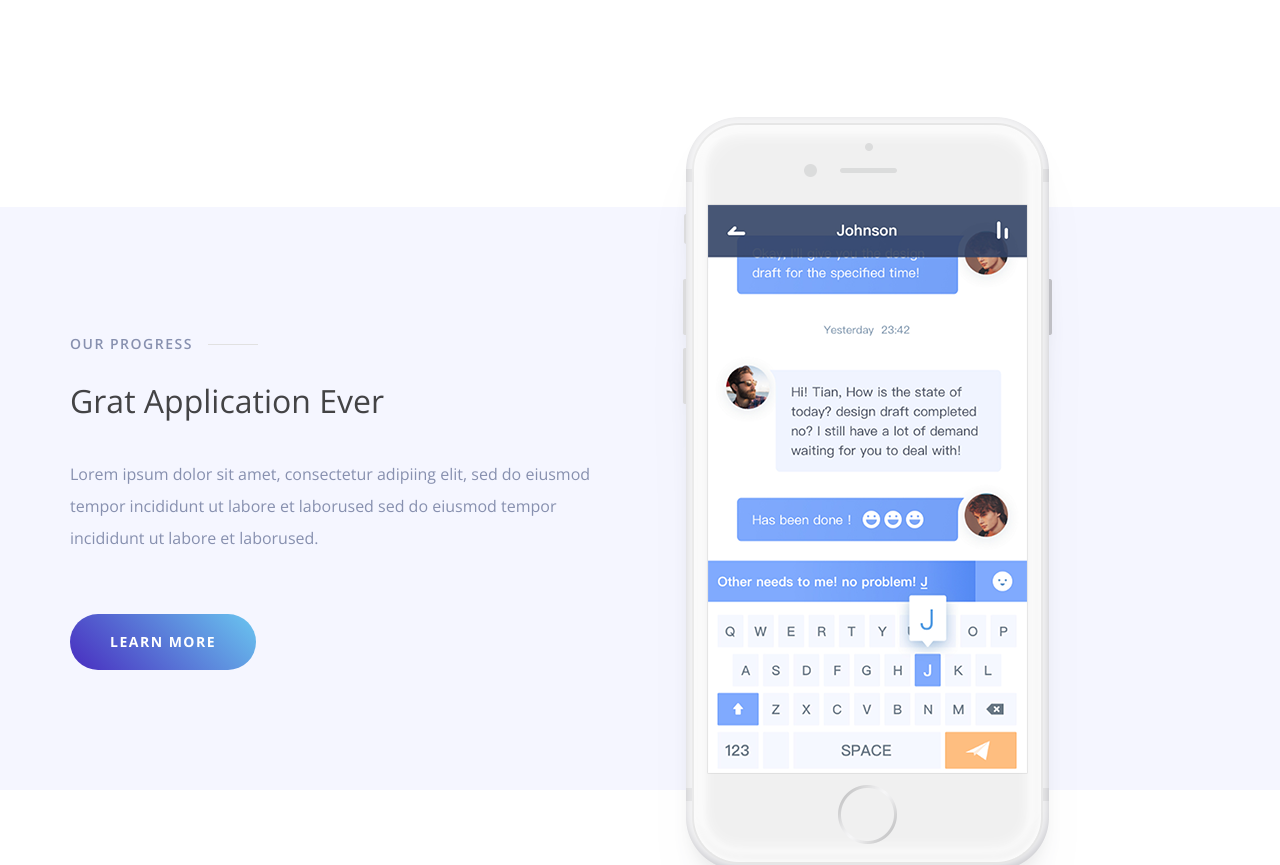
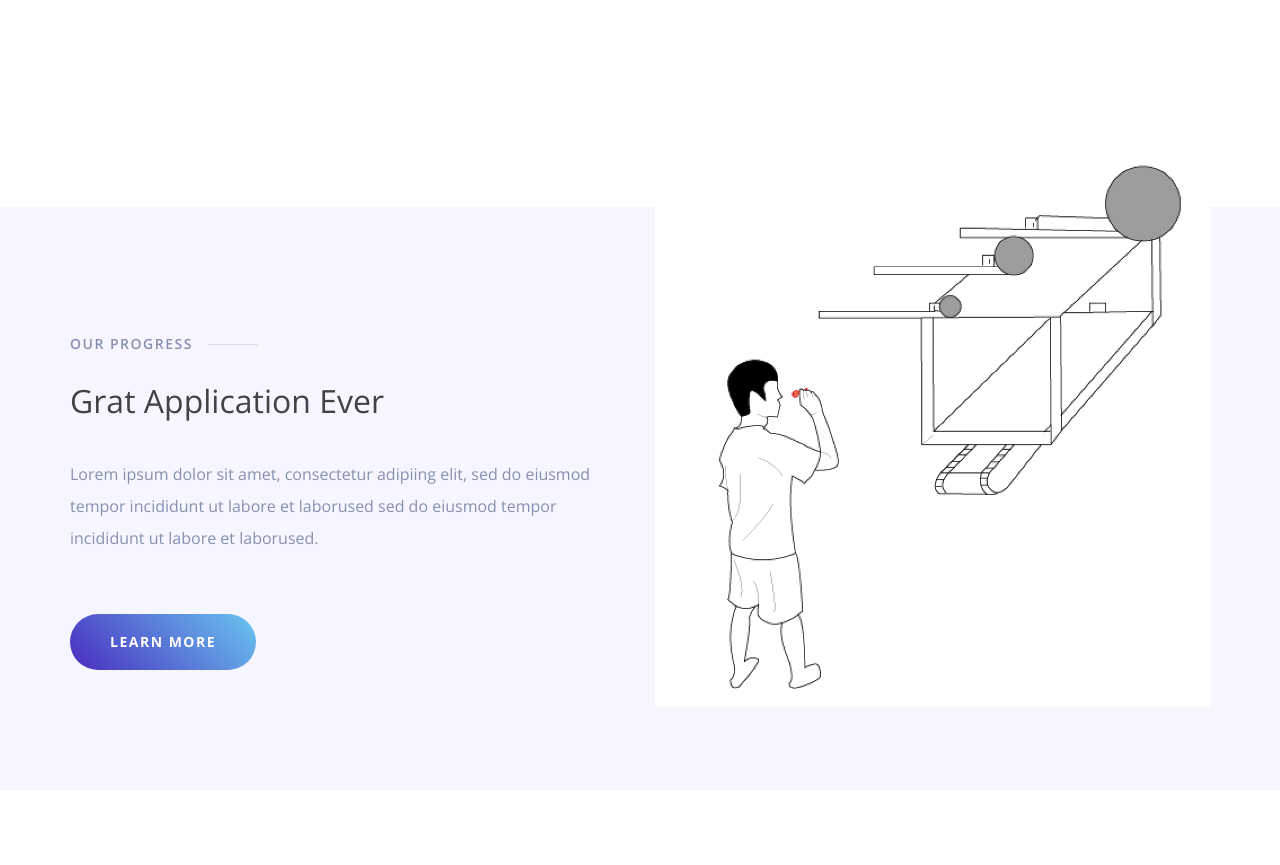
Before and after one commit to pwong11/pwong11.github.io, a plain HTML site: page index.html in a window 1280 px wide. Shown: the part 1457-2322 px from the top of the page. Drawn offline with nearby package versions, Linux system fonts and the light colour scheme.

Commit message:
rotoscope added

```diff
--- a/index.html
+++ b/index.html
@@ -124,7 +124,7 @@
                 </div>
                 <div class="col-xs-12 col-md-6">
                     <figure class="mobile-image">
-                        <img src="images/progress-phone.png" alt="">
+                        <img src="media/rotoscope.png" alt="">
                     </figure>
                 </div>
             </div>
```
Also changed, not shown: css/responsive.css (line endings or trailing spaces).
